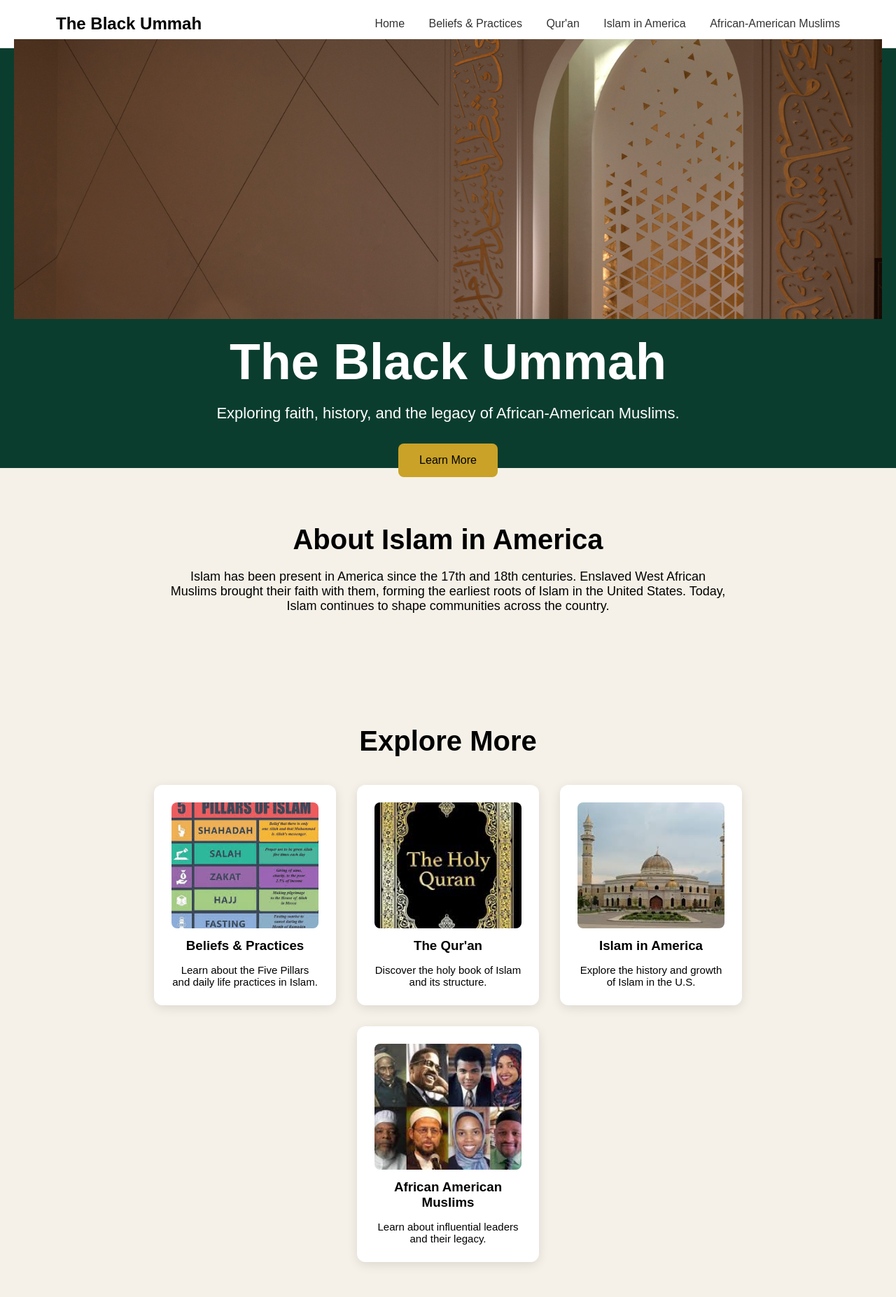
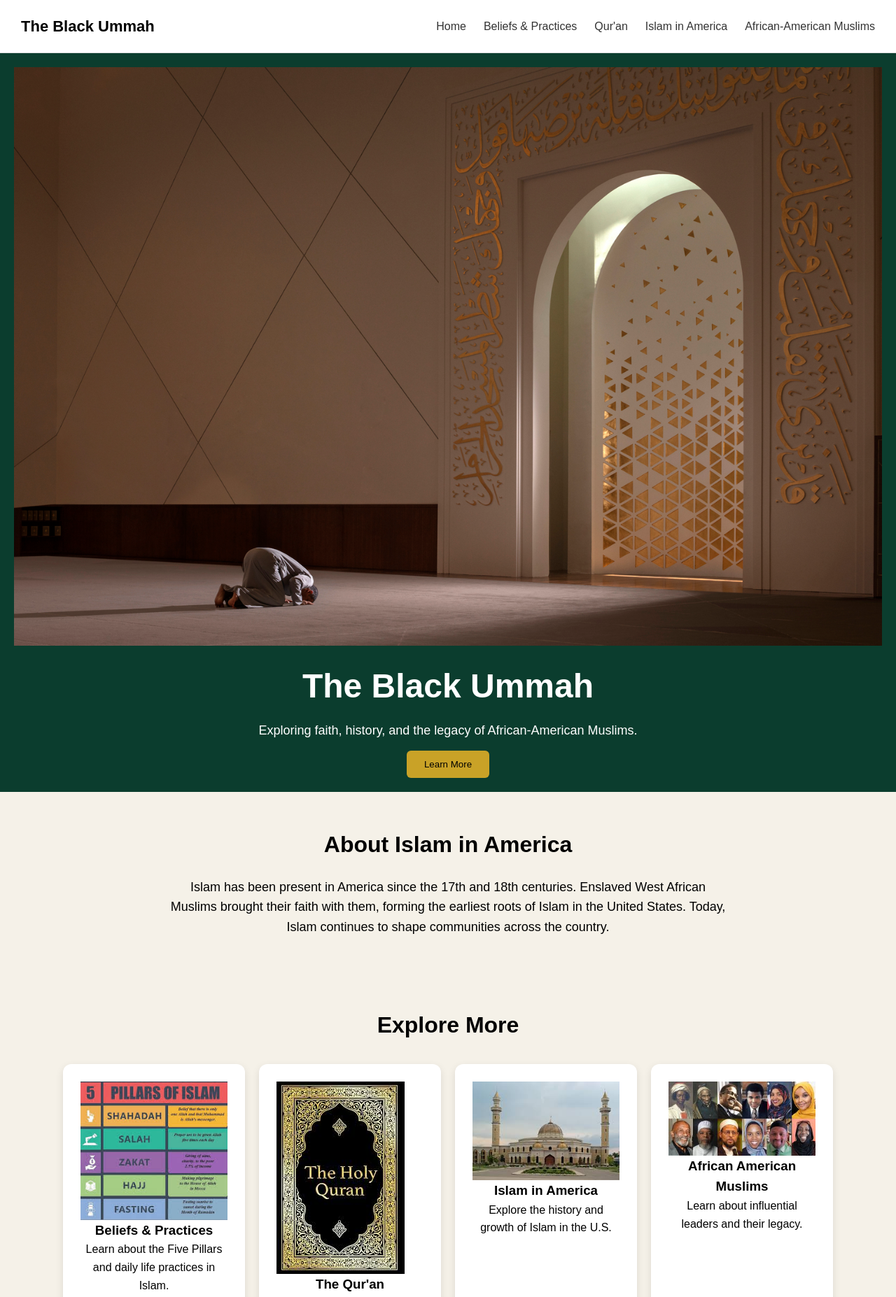
Before and after one commit to robgcape/islam-website, a plain HTML site: page index.html in a window 1280 px wide. Shown: the top 1854 px of the page at 70% size. Drawn offline with Linux system fonts and the light colour scheme.

Commit message:
Add files via upload

```diff
--- a/index.html
+++ b/index.html
@@ -1,7 +1,9 @@
 <!DOCTYPE html>
 <html lang="en">
 <head>
+    <!-- By Grant Capers -->
     <meta charset="UTF-8">
+    <meta name="viewport" content="width=device-width, initial-scale=1.0">
     <title>The Black Ummah</title>
     <link rel="stylesheet" href="style.css">
 </head>
@@ -10,12 +12,18 @@
     <!-- Header -->
     <header>
         <div class="logo">The Black Ummah</div>
+
+        <!-- Mobile Menu Button -->
+        <button id="menu-toggle" aria-label="Toggle Navigation">☰</button>
+
         <nav>
-            <a href="#home">Home</a>
-            <a href="#beliefs">Beliefs & Practices</a>
-            <a href="#quran">Qur'an</a>
-            <a href="#america">Islam in America</a>
-            <a href="#blackmuslims">African-American Muslims</a>
+            <div class="nav-links">
+                <a href="#home">Home</a>
+                <a href="#beliefs">Beliefs & Practices</a>
+                <a href="#quran">Qur'an</a>
+                <a href="#america">Islam in America</a>
+                <a href="#blackmuslims">African-American Muslims</a>
+            </div>
         </nav>
     </header>
 
@@ -119,5 +127,11 @@
         <p>© 2026 Islam in America Project | Educational Use Only</p>
     </footer>
 
+<script>
+document.getElementById("menu-toggle").onclick = function() {
+    document.querySelector(".nav-links").classList.toggle("active");
+};
+</script>
+
 </body>
 </html>
--- a/style.css
+++ b/style.css
@@ -1,3 +1,4 @@
+/* RESET */
 * {
     margin: 0;
     padding: 0;
@@ -7,25 +8,49 @@
 
 body {
     background-color: #f5f1e8;
+    line-height: 1.6;
 }
 
-/* Header */
+img {
+    max-width: 100%;
+    height: auto;
+    display: block;
+}
+
+/* HEADER */
 header {
     display: flex;
     justify-content: space-between;
     align-items: center;
-    padding: 20px 80px;
+    padding: 20px 30px;
     background-color: white;
     border-bottom: 1px solid #ddd;
+    position: sticky;
+    top: 0;
+    z-index: 1000;
 }
 
 .logo {
-    font-size: 24px;
+    font-size: 22px;
     font-weight: bold;
 }
 
+/* Mobile menu button */
+#menu-toggle {
+    display: none;
+    font-size: 28px;
+    background: none;
+    border: none;
+    cursor: pointer;
+}
+
+/* NAVIGATION */
+nav .nav-links {
+    display: flex;
+    gap: 25px;
+}
+
 nav a {
-    margin-left: 30px;
     text-decoration: none;
     color: #333;
     font-size: 16px;
@@ -35,35 +60,30 @@ nav a:hover {
     color: #c9a227;
 }
 
-/* Hero */
+/* HERO */
 .hero {
-    height: 600px;
+    padding: 20px;
+    color: white;
     background-color: #0b3d2e;
-    color: white;
-    display: flex;
-    flex-direction: column;
-    justify-content: center;
-    align-items: center;
     text-align: center;
-    padding: 20px;
 }
 
 .hero h1 {
-    font-size: 72px;
-    margin-bottom: 20px;
+    font-size: 48px;
+    margin-top: 20px;
 }
 
 .hero p {
-    font-size: 22px;
-    margin-bottom: 30px;
+    font-size: 18px;
+    margin-top: 10px;
 }
 
 .hero button {
-    padding: 15px 30px;
+    padding: 12px 25px;
     background-color: #c9a227;
     border: none;
-    border-radius: 8px;
-    font-size: 16px;
+    border-radius: 6px;
+    margin-top: 15px;
     cursor: pointer;
 }
 
@@ -71,80 +91,111 @@ nav a:hover {
     background-color: #b8921f;
 }
 
-/* About */
+/* ABOUT */
 .about {
-    padding: 80px;
+    padding: 50px 20px;
     text-align: center;
 }
 
 .about h2 {
-    font-size: 40px;
+    font-size: 32px;
     margin-bottom: 20px;
 }
 
 .about p {
-    font-size: 18px;
     max-width: 800px;
     margin: auto;
+    font-size: 18px;
 }
 
-/* Cards */
+/* CARDS */
 .cards {
-    padding: 80px;
+    padding: 50px 20px;
     text-align: center;
 }
 
 .cards h2 {
-    font-size: 40px;
-    margin-bottom: 40px;
+    font-size: 32px;
+    margin-bottom: 30px;
 }
 
 .card-container {
     display: flex;
+    flex-wrap: wrap;
+    gap: 20px;
     justify-content: center;
-    gap: 30px;
-    flex-wrap: wrap;
 }
 
 .card {
     background-color: white;
-    width: 260px;
+    width: 90%;
+    max-width: 260px;
     padding: 25px;
     border-radius: 12px;
-    box-shadow: 0 4px 15px rgba(0,0,0,0.1);
+    box-shadow: 0 4px 12px rgba(0,0,0,0.1);
 }
 
-.card h3 {
-    margin-bottom: 15px;
-}
-
-.card p {
-    font-size: 15px;
-}
-
-/* Footer */
+/* FOOTER */
 footer {
     background-color: #0b3d2e;
     color: white;
     text-align: center;
-    padding: 30px;
+    padding: 25px;
+    margin-top: 40px;
 }
 
-.card img {
-    width: 100%;
-    height: 180px;
-    object-fit: cover;
-    border-radius: 8px;
-    margin-bottom: 10px;
+/* MOBILE RESPONSIVE */
+@media (max-width: 900px) {
+    .hero h1 { font-size: 38px; }
+    .hero p { font-size: 17px; }
+
+    header {
+        padding: 20px;
+    }
 }
 
-.hero img {
-    width: 100%;
-    max-height: 400px;
-    object-fit: cover;
-    margin-bottom: 20px;
+@media (max-width: 700px) {
+
+    /* Show hamburger menu */
+    #menu-toggle {
+        display: block;
+    }
+
+    /* Hide links until toggled */
+    nav .nav-links {
+        display: none;
+        flex-direction: column;
+        background-color: white;
+        width: 100%;
+        padding: 15px;
+        border-top: 1px solid #ddd;
+    }
+
+    nav .nav-links.active {
+        display: flex;
+    }
+
+    nav a {
+        padding: 10px 0;
+        font-size: 18px;
+    }
+
+    .hero h1 {
+        font-size: 32px;
+    }
+
+    .about h2,
+    .cards h2 {
+        font-size: 28px;
+    }
+
+    .about p {
+        font-size: 16px;
+    }
 }
 
-html {
-    scroll-behavior: smooth;
+@media (max-width: 480px) {
+    .hero h1 { font-size: 28px; }
+    .hero p { font-size: 15px; }
+    .hero button { font-size: 14px; padding: 10px 20px; }
 }
```
